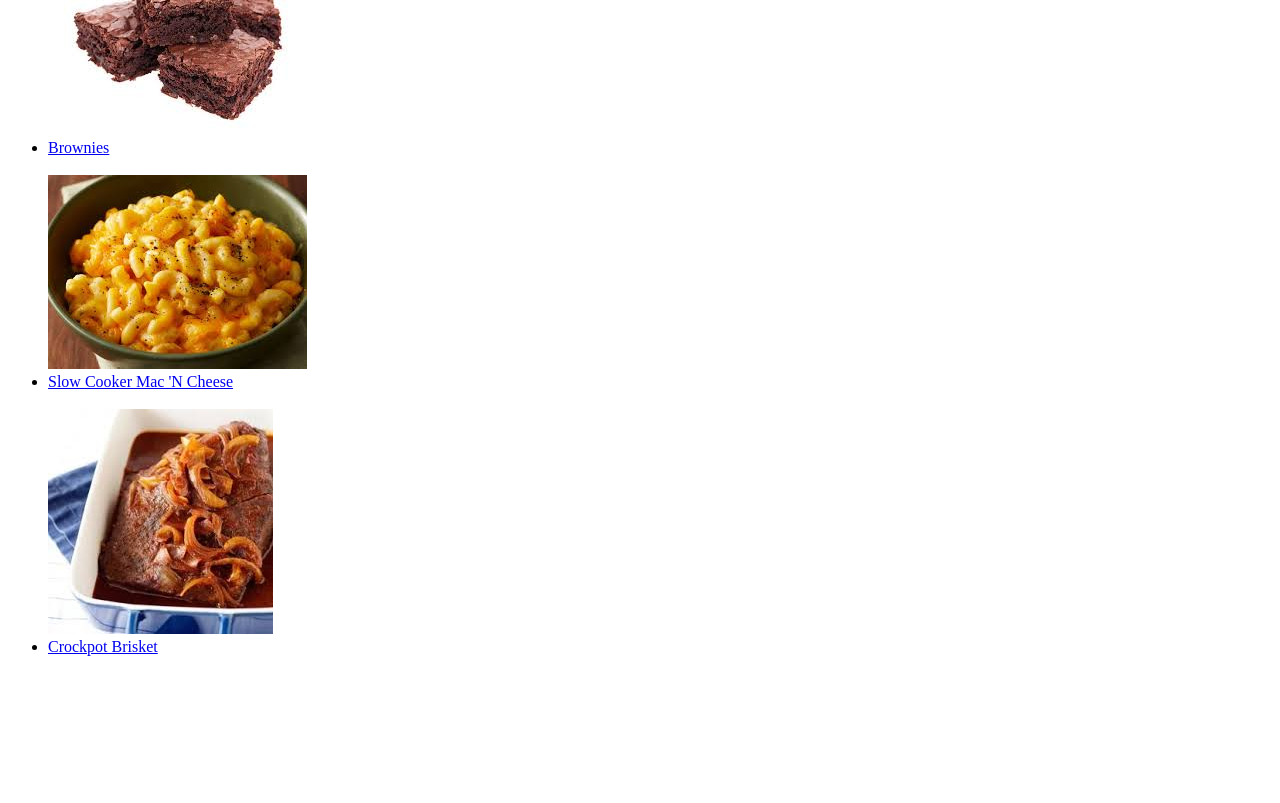
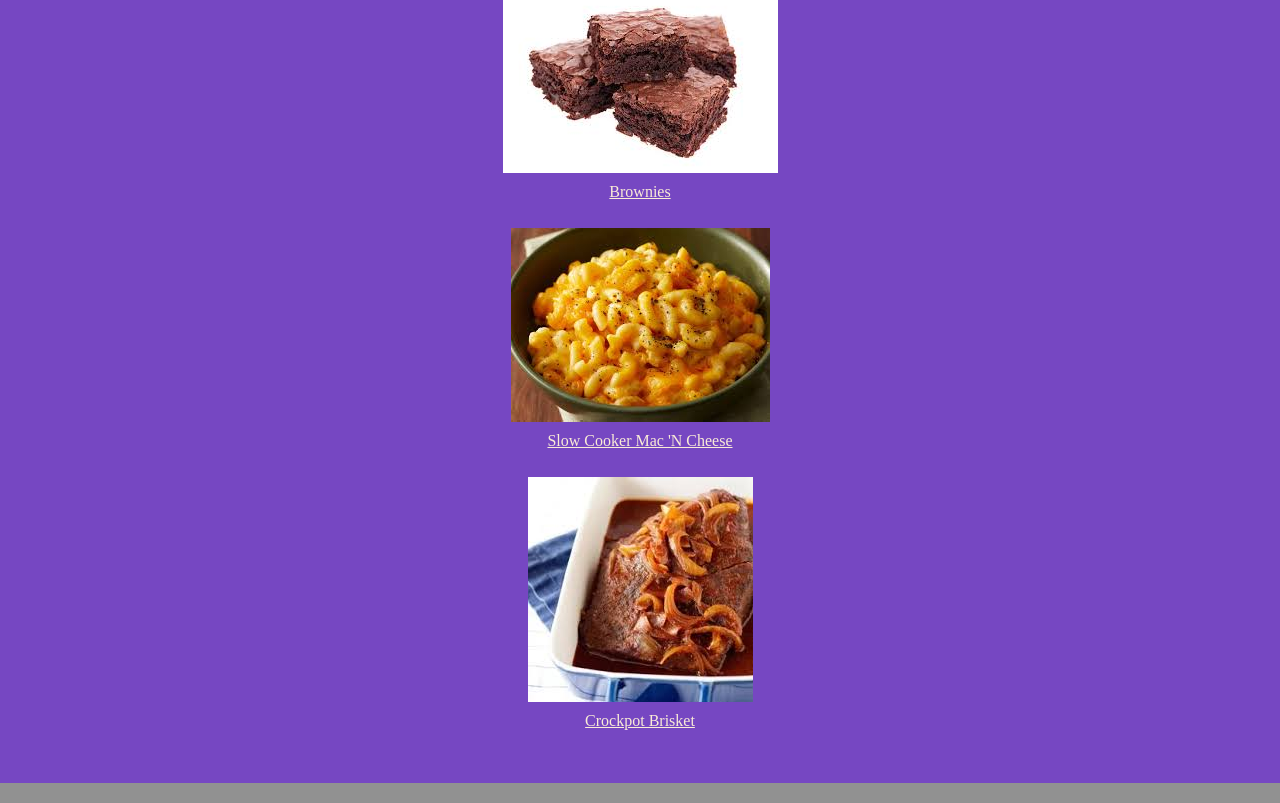
Before and after one commit to devoncj97/odin-recipes, a plain HTML site: page index.html in a window 1280 px wide. Shown: the part 128-931 px from the top of the page. Before the commit the page ends 800 px from the top, so only its background shows below. Drawn offline with Linux system fonts and the light colour scheme.

Commit message:
Added styles to all recipe/.html files

```diff
--- a/index.html
+++ b/index.html
@@ -4,16 +4,21 @@
     <meta charset="UTF-8">
     <meta name="viewport" content="width=device-width initial-scale=1.0">
     <title>Recipes</title>
+    <link rel="stylesheet" href="styles.css">
 </head>
 <body>
-    <h1>Odin Recipes</h1>
-    <ul>
-        <img src="images/brownies.jpg" alt="A delicious stack of brownies.">
-        <li><a href="recipes/brownies.html">Brownies</a></li><br/>
-        <img src="images/macandcheese.jpg" alt="Green stoneware bowl full of mac and cheese sitting on a wooden table.">
-        <li><a href="recipes/mac-and-cheese.html">Slow Cooker Mac 'N Cheese</a></li><br/>
-        <img src="images/brisket.jpg" alt="a plate topped with an onion coated slow cooked brisket.">
-        <li><a href="recipes/brisket.html">Crockpot Brisket</a></li>
-    </ul>
+  <div class="container" id="container">
+    <div class="title">
+      <h1>Odin Recipes</h1>
+    </div>
+        <div class="recipes">
+          <img src="images/brownies.jpg" alt="A delicious stack of brownies.">
+          <a href="recipes/brownies.html">Brownies</a><br/>
+          <img src="images/macandcheese.jpg" alt="Green stoneware bowl full of mac and cheese sitting on a wooden table.">
+          <a href="recipes/mac-and-cheese.html">Slow Cooker Mac 'N Cheese</a><br/>
+          <img src="images/brisket.jpg" alt="a plate topped with an onion coated slow cooked brisket.">
+          <a href="recipes/brisket.html">Crockpot Brisket</a>
+        </div>
+  </div>
 </body>
 </html>
--- /dev/null
+++ b/styles.css
@@ -0,0 +1,31 @@
+* {
+  line-height: 1.5;
+  margin: 0;
+  padding: 0;
+  box-sizing: border-box;
+  display: flexbox;
+}
+
+body {
+  min-height: 100vh;
+  background-color: rgb(145, 145, 145);
+}
+
+a {
+  display: block;
+  color: antiquewhite;
+  hover: blue;
+}
+
+.list {
+  display: inline-block;
+  text-align: left;
+}
+
+.container {
+  background-color: rgb(118, 71, 194);
+  margin: 20px auto;
+  padding: 50px;
+  position: relative;
+  text-align: center;
+}
```
Also changed, not shown: recipes/brisket.html (+6 -3 lines), recipes/brownies.html (+6 -3 lines), recipes/mac-and-cheese.html (+9 -6 lines).
